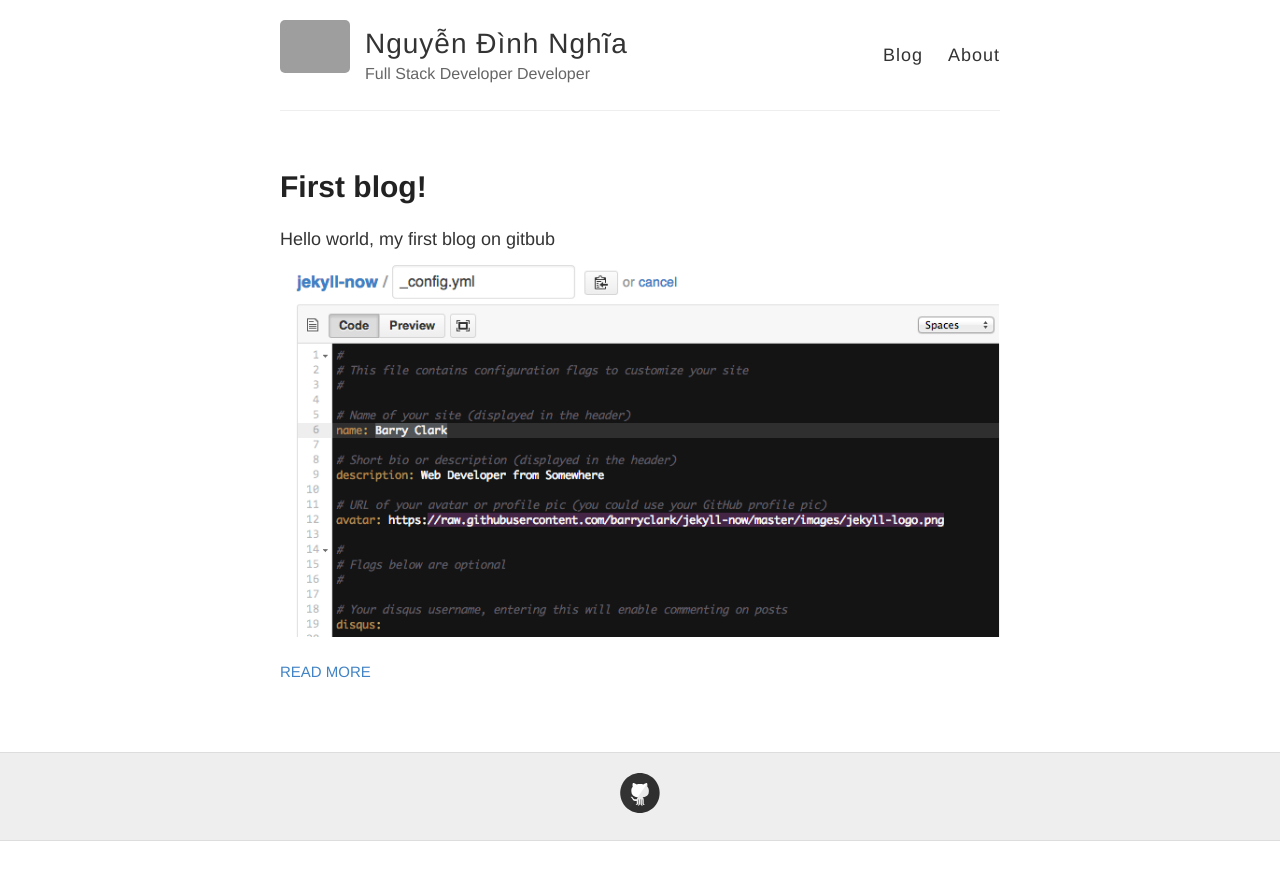
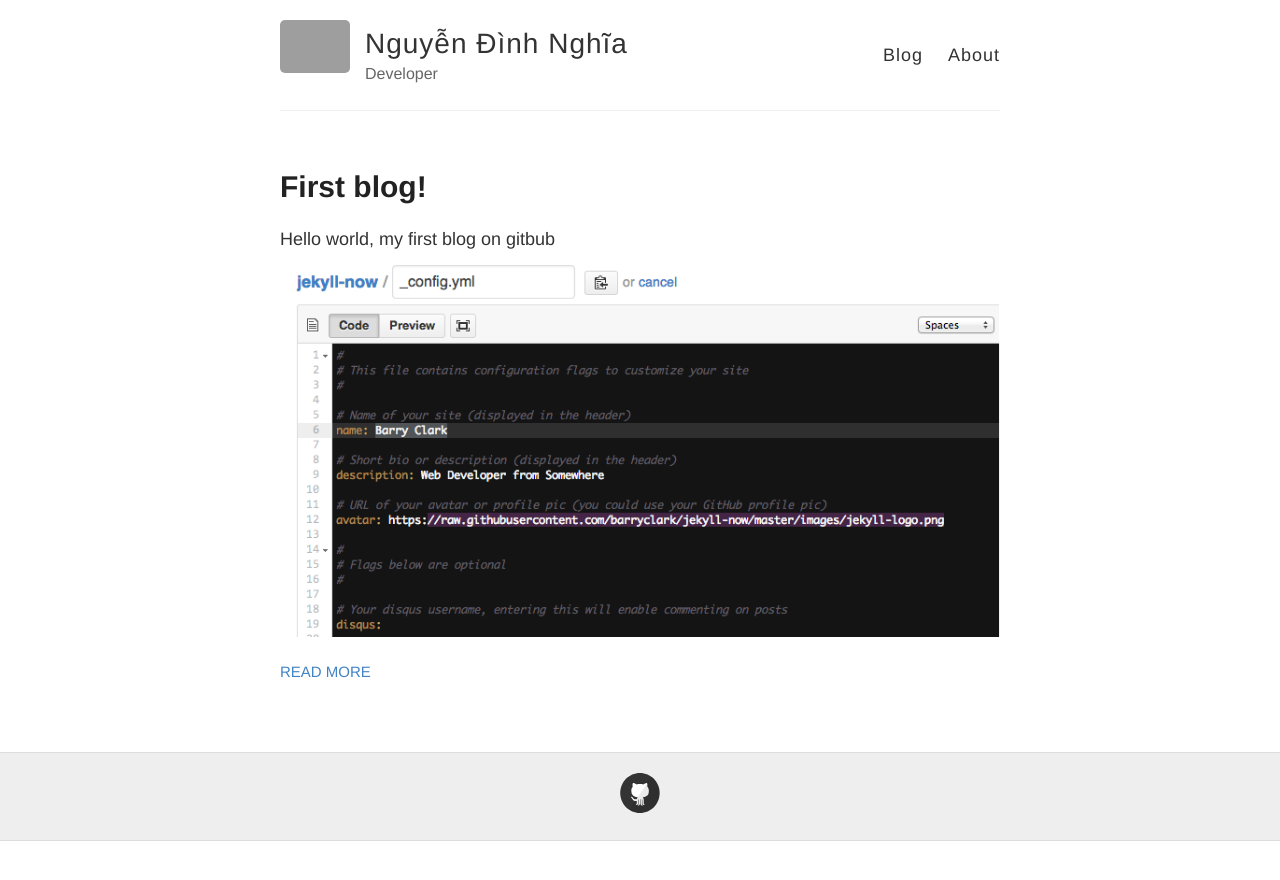
Before and after one commit to nghiand1010/nghiand1010.github.io, a Jekyll site: the page built from index.html, in a window 1280 px wide. Shown: the top 880 px of the page. Built offline with Jekyll 4.4.1, drawn with Linux system fonts in a browser that asks for light colours; grey boxes are pictures that could not be loaded.

Commit message:
Update _config.yml

```diff
--- a/_config.yml
+++ b/_config.yml
@@ -6,7 +6,7 @@
 name: Nguyễn Đình Nghĩa
 
 # Short bio or description (displayed in the header)
-description: Full Stack Developer Developer
+description: Developer
 
 # URL of your avatar or profile pic (you could use your GitHub profile pic)
 avatar: https://upload.wikimedia.org/wikipedia/en/2/24/Lenna.png
```
